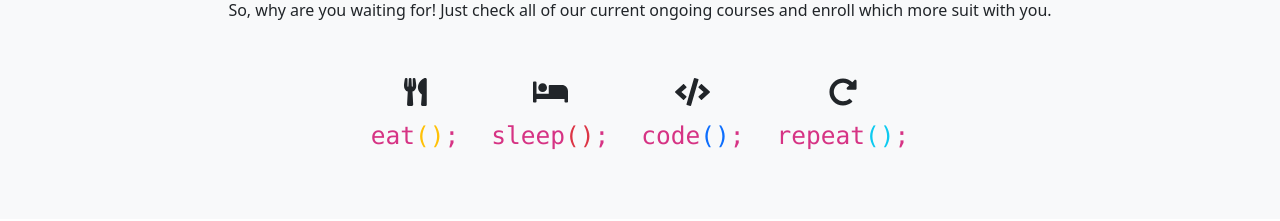
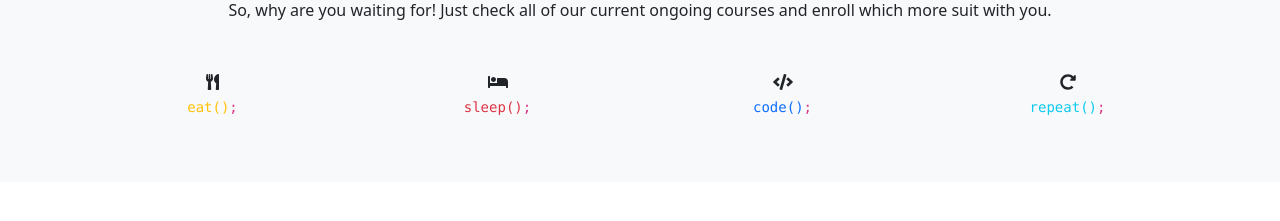
Before and after one commit to imRHB/newbie-coder, a React (Create React App) app: page / in a window 1280 px wide. Shown: the part 216-437 px from the top of the page. Built offline with nearby package versions, Linux system fonts and the light colour scheme; no server answers.

Commit message:
made some minor changes

```diff
--- a/src/components/Course/Course.js
+++ b/src/components/Course/Course.js
@@ -1,3 +1,4 @@
+import Button from '@restart/ui/esm/Button';
 import React from 'react';
 import { Card, Col } from 'react-bootstrap';
 
@@ -6,7 +7,7 @@ const Course = (props) => {
 
     return (
         <Col>
-            <Card>
+            <Card className="h-100">
                 <Card.Img variant="top" src={img} />
                 <Card.Body>
                     <Card.Title>{title}</Card.Title>
@@ -14,6 +15,7 @@ const Course = (props) => {
                         <p>Only at <strong>${fee}</strong></p>
                     </Card.Text>
                 </Card.Body>
+                <Button variant="outline-secondary" className="btn btn-secondary">Details</Button>
             </Card>
         </Col>
     );
--- a/src/components/Header/Header.js
+++ b/src/components/Header/Header.js
@@ -1,6 +1,7 @@
 import { faBed, faCode, faRedoAlt, faUtensils } from '@fortawesome/free-solid-svg-icons';
 import { FontAwesomeIcon } from '@fortawesome/react-fontawesome';
 import React from 'react';
+import { Col, Row } from 'react-bootstrap';
 
 const Header = () => {
     const eat = <FontAwesomeIcon icon={faUtensils} />;
@@ -15,24 +16,25 @@ const Header = () => {
                 <p className="m-0">Hey future programmer, want to learn new something with fun?</p>
                 <p className="m-0">We provided top class web developer as your instructor, who has a lot of experiences.</p>
                 <p>So, why are you waiting for! Just check all of our current ongoing courses and enroll which more suit with you.</p>
-                <div className="d-flex justify-content-center mt-5">
-                    <div className="fs-3 mx-3">
+
+                <Row xs={1} sm={2} md={4} className="mt-5">
+                    <Col>
                         <p className="m-0">{eat}</p>
-                        <p><code>eat<span className="text-warning">()</span>;</code></p>
-                    </div>
-                    <div className="fs-3 mx-3">
+                        <p><code><span className="text-warning">eat()</span>;</code></p>
+                    </Col>
+                    <Col>
                         <p className="m-0">{sleep}</p>
-                        <p><code>sleep<span className="text-danger">()</span>;</code></p>
-                    </div>
-                    <div className="fs-3 mx-3">
+                        <p><code><span className="text-danger">sleep()</span>;</code></p>
+                    </Col>
+                    <Col>
                         <p className="m-0">{code}</p>
-                        <p><code>code<span className="text-primary">()</span>;</code></p>
-                    </div>
-                    <div className="fs-3 mx-3">
+                        <p><code><span className="text-primary">code()</span>;</code></p>
+                    </Col>
+                    <Col>
                         <p className="m-0">{repeat}</p>
-                        <p><code>repeat<span className="text-info">()</span>;</code></p>
-                    </div>
-                </div>
+                        <p><code><span className="text-info">repeat()</span>;</code></p>
+                    </Col>
+                </Row>
             </div>
         </header>
     );
--- a/src/components/Instructors/Instructors.js
+++ b/src/components/Instructors/Instructors.js
@@ -15,6 +15,7 @@ const Instructors = () => {
 
     return (
         <div className="container my-5">
+            <h2 className="my-4 fw-bold text-info">Leading Persons</h2>
             <Row xs={1} md={2} lg={3} className="text-center g-4">
                 {
                     instructors.map(instructor => <Instructor
```
